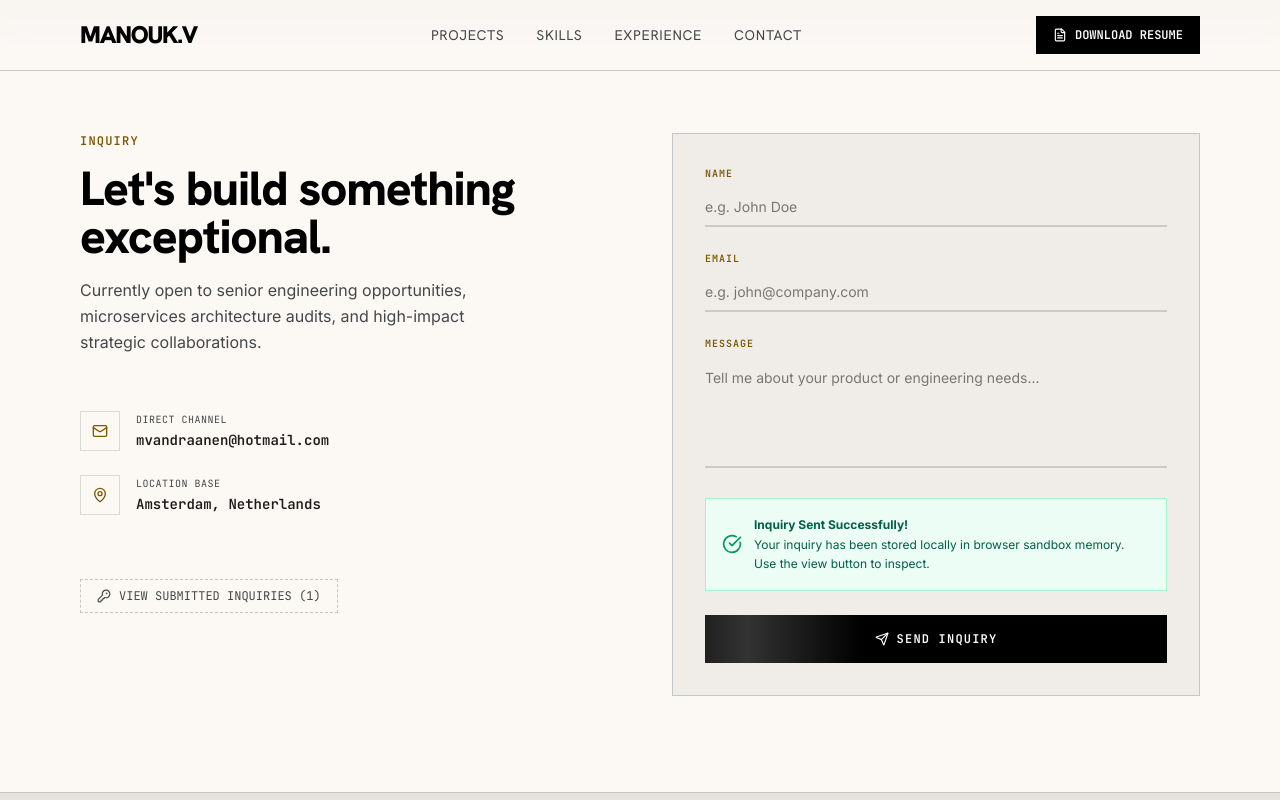
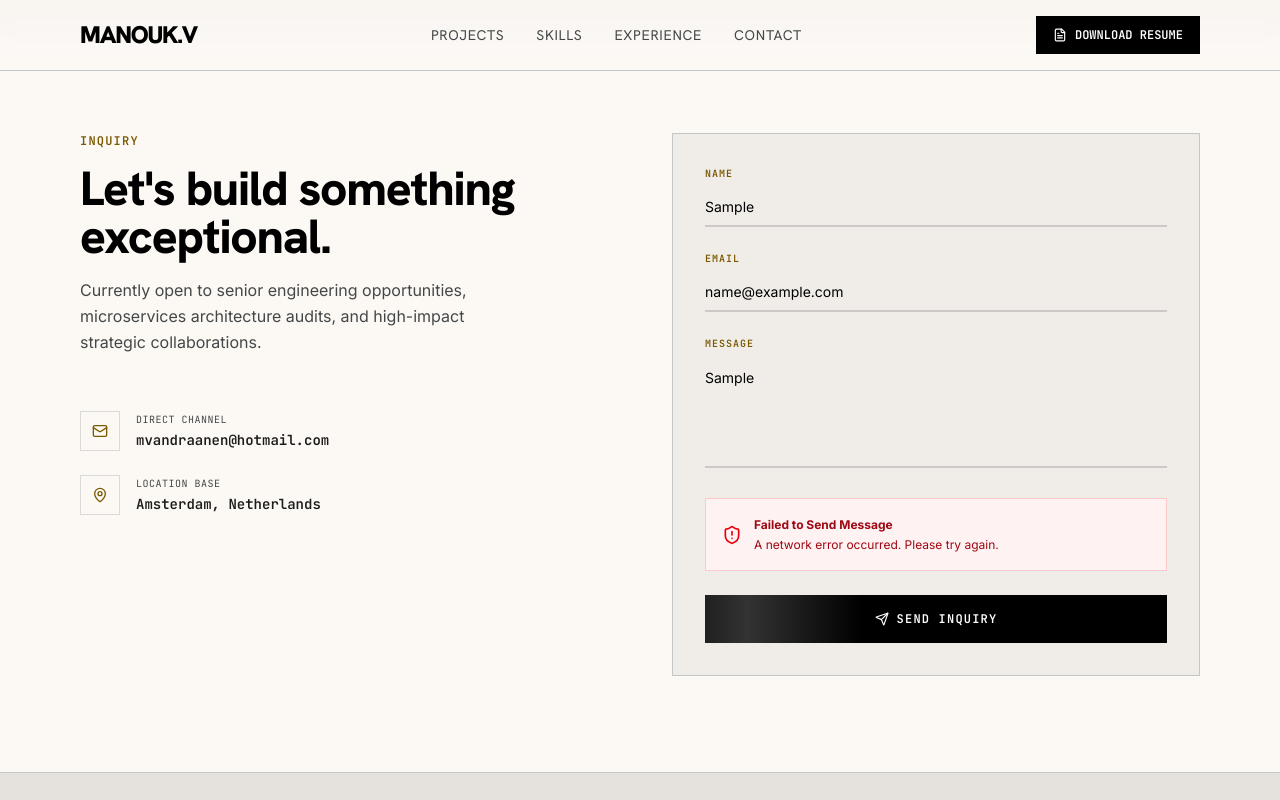
Before and after one commit to mvdgp/manouk-portfolio, a React (Vite) app: page / in a window 1280 px wide. Both pictures are taken after typing "Sample", "name@example.com", "Sample" into the empty fields and a click on the button "SEND INQUIRY". Shown: the part 3717-4517 px from the top of the page. Built offline with nearby package versions, Linux system fonts and the light colour scheme.

Commit message:
feat: integrate Formspree for contact form submissions
Replace simulated form submission with a real API request to Formspree, including error handling and submission states.

```diff
--- a/src/components/ContactSection.tsx
+++ b/src/components/ContactSection.tsx
@@ -27,14 +27,32 @@ export default function ContactSection() {
     }
   }, []);
 
-  const handleSubmit = (e: FormEvent) => {
+  const [showError, setShowError] = useState(false);
+  const [errorMessage, setErrorMessage] = useState('');
+
+  const handleSubmit = async (e: FormEvent) => {
     e.preventDefault();
     if (!name || !email || !message) return;
 
     setIsSubmitting(true);
+    setShowSuccess(false);
+    setShowError(false);
 
-    // Simulate Network Delay
-    setTimeout(() => {
+    try {
+      const response = await fetch('https://formspree.io/f/xwpllwlw', {
+        method: 'POST',
+        headers: {
+          'Content-Type': 'application/json',
+          'Accept': 'application/json',
+        },
+        body: JSON.stringify({
+          name,
+          email,
+          message,
+        }),
+      });
+
+      if (response.ok) {
         const newInquiry: Inquiry = {
           id: Math.random().toString(36).substring(2, 9),
           name,
@@ -47,7 +65,6 @@ export default function ContactSection() {
         setInquiries(updated);
         localStorage.setItem('manouk_portfolio_inquiries', JSON.stringify(updated));
 
-      setIsSubmitting(false);
         setShowSuccess(true);
 
         // Reset form
@@ -57,7 +74,19 @@ export default function ContactSection() {
 
         // Auto clear success message after 5 seconds
         setTimeout(() => setShowSuccess(false), 5000);
-    }, 1200);
+      } else {
+        const data = await response.json();
+        const msg = data?.error || (data?.errors && data.errors.map((err: any) => err.message).join(', ')) || 'Submission failed.';
+        setErrorMessage(msg);
+        setShowError(true);
+      }
+    } catch (err) {
+      console.error('Formspree error:', err);
+      setErrorMessage('A network error occurred. Please try again.');
+      setShowError(true);
+    } finally {
+      setIsSubmitting(false);
+    }
   };
 
   const deleteInquiry = (id: string) => {
@@ -167,7 +196,7 @@ export default function ContactSection() {
                 />
               </div>
 
-              {/* Success Notice inside form */}
+              {/* Success and Error Notices inside form */}
               <AnimatePresence>
                 {showSuccess && (
                   <motion.div
@@ -179,7 +208,24 @@ export default function ContactSection() {
                     <CheckCircle className="w-5 h-5 text-emerald-600 shrink-0" />
                     <div>
                       <strong className="block font-bold">Inquiry Sent Successfully!</strong>
-                      Your inquiry has been stored locally in browser sandbox memory. Use the view button to inspect.
+                      Your message has been sent directly to my email via Formspree.
+                    </div>
+                  </motion.div>
+                )}
+              </AnimatePresence>
+
+              <AnimatePresence>
+                {showError && (
+                  <motion.div
+                    initial={{ opacity: 0, y: 10 }}
+                    animate={{ opacity: 1, y: 0 }}
+                    exit={{ opacity: 0, y: 10 }}
+                    className="flex items-center gap-3 bg-red-50 border border-red-200 p-4 font-sans text-xs text-red-800 leading-relaxed"
+                  >
+                    <ShieldAlert className="w-5 h-5 text-red-600 shrink-0" />
+                    <div>
+                      <strong className="block font-bold">Failed to Send Message</strong>
+                      {errorMessage}
                     </div>
                   </motion.div>
                 )}
```
Lines whose indentation alone changed are shown as unchanged.
